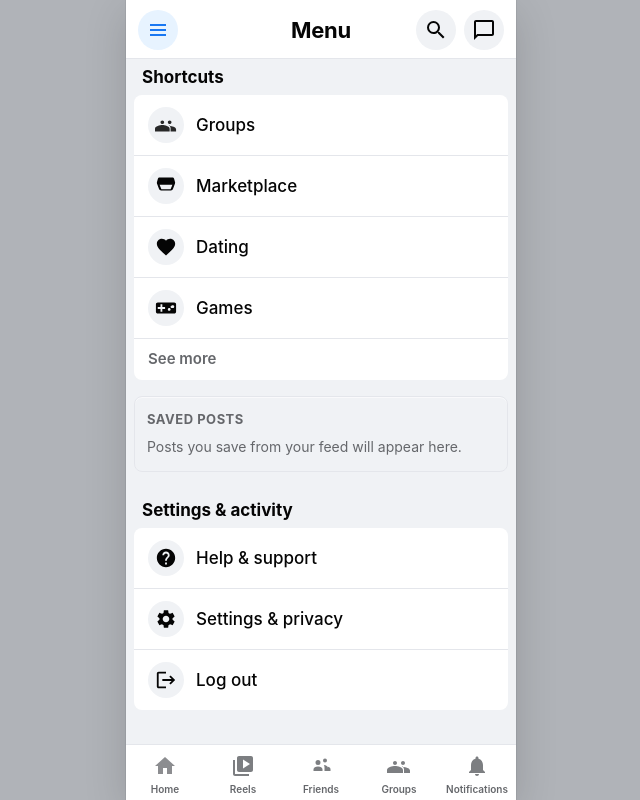
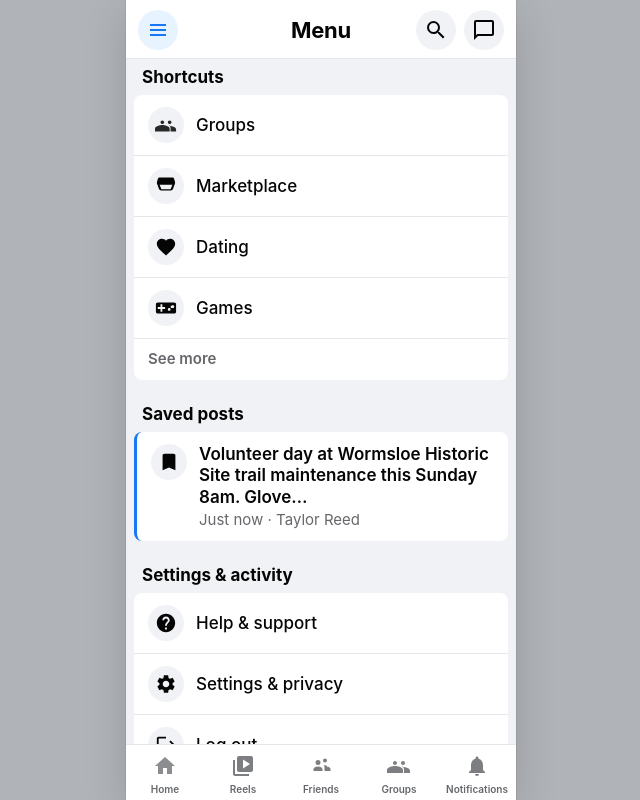
Before and after one commit to harpercoale/Cursor-Facebook, a React (Vite) app: page /menu in a window 1280 px wide. Shown: the whole page, without its empty margins (319-959 px from the left). Built offline with nearby package versions, Linux system fonts and the light colour scheme.

Commit message:
Made 4 edits

```diff
--- a/src/context/AppContext.jsx
+++ b/src/context/AppContext.jsx
@@ -1,4 +1,5 @@
 import React, { createContext, useCallback, useContext, useMemo, useState } from "react";
+import { feedPosts } from "../data/feed.js";
 import { discoverGroups } from "../data/groups.js";
 
 const AppContext = createContext(null);
@@ -106,7 +107,10 @@
 
 export function AppProvider({ children }) {
   const [likedPosts, setLikedPosts] = useState(() => new Set());
-  const [savedPostRecords, setSavedPostRecords] = useState(() => []);
+  const [savedPostRecords, setSavedPostRecords] = useState(() => {
+    const p4 = feedPosts.find((p) => p.id === "p4");
+    return p4 ? [buildSavedPostRecord(p4)] : [];
+  });
   const [pendingJoinRequests, setPendingJoinRequests] = useState(() => buildInitialPendingJoinRequests());
   const [inviteResponses, setInviteResponses] = useState({});
   const [joinedGroupIds, setJoinedGroupIds] = useState(() => new Set(INITIAL_JOINED_GROUP_IDS));
@@ -138,7 +142,6 @@
     setPendingJoinRequests((prev) => {
       if (prev.some((p) => p.groupId === group.id)) return prev;
       return [
-        ...prev,
         {
           groupId: group.id,
           groupName: group.name,
@@ -146,6 +149,7 @@
           memberCount: group.memberCount,
           requestedAt: Date.now(),
         },
+        ...prev,
       ];
     });
   }, []);
--- a/src/index.css
+++ b/src/index.css
@@ -434,22 +434,50 @@
   text-align: left;
 }
 
-.saved-block {
-  margin: 16px 8px 12px;
-  padding: 14px 12px;
+.see-more-toggle:active {
   background: var(--fb-bg);
-  border: 1px solid var(--fb-divider);
-  border-radius: var(--fb-radius-card);
-  box-shadow: inset 0 1px 0 rgba(255, 255, 255, 0.6);
 }
 
-.saved-block-title {
-  font-size: 13px;
-  font-weight: 700;
+.menu-saved-section {
+  margin-bottom: 8px;
+}
+
+.menu-list--saved {
+  border-left: 3px solid var(--fb-blue);
+}
+
+.menu-saved-empty-row {
+  padding: 14px 16px;
+}
+
+.menu-saved-empty-row .saved-empty-hint {
+  margin: 0;
+}
+
+.menu-row--saved-post {
+  align-items: flex-start;
+}
+
+.menu-row-stack {
+  flex: 1;
+  min-width: 0;
+  display: flex;
+  flex-direction: column;
+  align-items: flex-start;
+  gap: 2px;
+  text-align: left;
+}
+
+.menu-saved-title {
+  font-size: 17px;
+  font-weight: 600;
+  line-height: 1.25;
+}
+
+.menu-saved-meta {
+  font-size: 15px;
+  font-weight: 400;
   color: var(--fb-text-secondary);
-  text-transform: uppercase;
-  letter-spacing: 0.04em;
-  margin-bottom: 10px;
 }
 
 .saved-empty-hint {
@@ -457,23 +485,6 @@
   font-size: 14px;
   color: var(--fb-text-secondary);
   line-height: 1.4;
-}
-
-.saved-post-row {
-  width: 100%;
-  text-align: left;
-  background: var(--fb-surface);
-  border-radius: 8px;
-  margin-bottom: 8px;
-  border: 1px solid var(--fb-divider);
-  padding: 10px 12px;
-  display: flex;
-  align-items: flex-start;
-  gap: 10px;
-}
-
-.saved-post-row:last-child {
-  margin-bottom: 0;
 }
 
 .notif-section {
@@ -516,6 +527,33 @@
 .notif-icon-wrap svg {
   width: 26px;
   height: 26px;
+}
+
+.notif-item--pending-group {
+  align-items: flex-start;
+}
+
+.notif-pending-cover {
+  width: 88px;
+  height: 56px;
+  border-radius: 10px;
+  overflow: hidden;
+  flex-shrink: 0;
+  background: var(--fb-bg);
+  border: 1px solid var(--fb-divider);
+}
+
+.notif-pending-cover-img {
+  width: 100%;
+  height: 100%;
+  object-fit: cover;
+  display: block;
+}
+
+.notif-pending-cover-fallback {
+  width: 100%;
+  height: 100%;
+  background: linear-gradient(135deg, var(--fb-blue-soft), var(--fb-bg));
 }
 
 .notif-body {
--- a/src/pages/GroupsPage.jsx
+++ b/src/pages/GroupsPage.jsx
@@ -1,11 +1,7 @@
 import React, { useEffect, useMemo, useState } from "react";
 import { useNavigate, useSearchParams } from "react-router-dom";
 import { GroupInfoModal } from "../components/GroupInfoModal.jsx";
-import {
-  IconClock,
-  IconEnvelope,
-  IconPin,
-} from "../components/Icons.jsx";
+import { IconEnvelope, IconPin } from "../components/Icons.jsx";
 import { JoinRequestSheet } from "../components/JoinRequestSheet.jsx";
 import { useApp } from "../context/AppContext.jsx";
 import {
@@ -93,6 +89,11 @@
     formatSavedTime,
   } = useApp();
 
+  const sortedPendingJoinRequests = useMemo(
+    () => [...pendingJoinRequests].sort((a, b) => b.requestedAt - a.requestedAt),
+    [pendingJoinRequests]
+  );
+
   return (
     <>
       <div className="notif-section">
@@ -102,10 +103,17 @@
             When you request to join a group, it will show here until you withdraw or an admin responds.
           </p>
         ) : (
-          pendingJoinRequests.map((req) => (
-            <div key={req.groupId} className="notif-item">
-              <div className="notif-icon-wrap" aria-hidden>
-                <IconClock />
+          sortedPendingJoinRequests.map((req) => {
+            const fullGroup = discoverGroups.find((g) => g.id === req.groupId);
+            const coverUrl = fullGroup ? getGroupCoverUrl(fullGroup, null) : null;
+            return (
+              <div key={req.groupId} className="notif-item notif-item--pending-group">
+                <div className="notif-pending-cover" aria-hidden>
+                  {coverUrl ? (
+                    <img src={coverUrl} alt="" className="notif-pending-cover-img" />
+                  ) : (
+                    <div className="notif-pending-cover-fallback" />
+                  )}
                 </div>
                 <div className="notif-body">
                   <div className="notif-title">
@@ -124,7 +132,8 @@
                   </div>
                 </div>
               </div>
-          ))
+            );
+          })
         )}
       </div>
 
--- a/src/pages/Menu.jsx
+++ b/src/pages/Menu.jsx
@@ -88,26 +88,32 @@
         </button>
       </div>
 
-      <div className="saved-block">
-        <div className="saved-block-title">Saved posts</div>
+      <section className="menu-saved-section" aria-labelledby="menu-saved-heading">
+        <div id="menu-saved-heading" className="menu-section-title">
+          Saved posts
+        </div>
+        <div className="menu-list menu-list--saved">
           {savedPostRecords.length === 0 ? (
+            <div className="menu-saved-empty-row">
               <p className="saved-empty-hint">Posts you save from your feed will appear here.</p>
+            </div>
           ) : (
             savedPostRecords.map((s) => (
-            <button key={s.id} type="button" className="saved-post-row">
+              <button key={s.id} type="button" className="menu-row menu-row--saved-post">
                 <span className="menu-row-icon">
                   <IconBookmark />
                 </span>
-              <div style={{ textAlign: "left", flex: 1, minWidth: 0 }}>
-                <div style={{ fontWeight: 600 }}>{s.title}</div>
-                <div style={{ fontSize: 13, color: "var(--fb-text-secondary)" }}>
+                <div className="menu-row-stack">
+                  <span className="menu-saved-title">{s.title}</span>
+                  <span className="menu-saved-meta">
                     {s.meta ? `${formatSavedTime(s.savedAt)} · ${s.meta}` : formatSavedTime(s.savedAt)}
-                </div>
+                  </span>
                 </div>
               </button>
             ))
           )}
         </div>
+      </section>
 
       <div className="menu-section-title">Settings & activity</div>
       <div className="menu-list">
```
Lines whose indentation alone changed are shown as unchanged.
